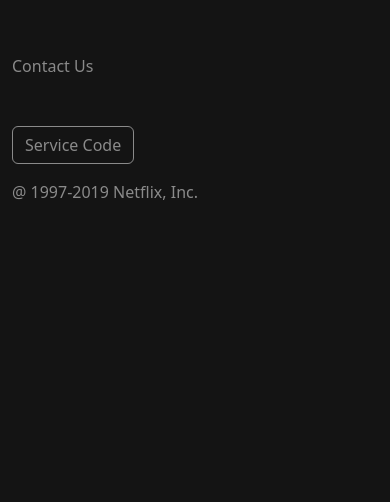
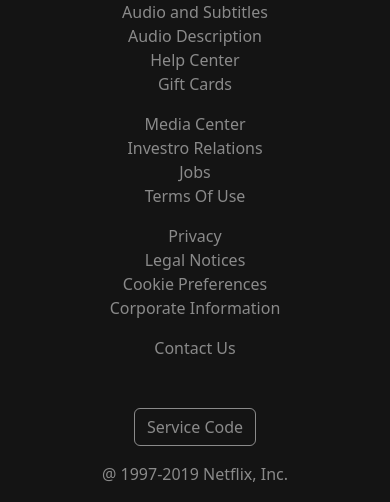
Before and after one commit to Duplo96/Netflix-clone, a plain HTML site: page index.html in a window 390 px wide. Shown: the part 1014-1516 px from the top of the page. Before the commit the page ends 1234 px from the top, so only its background shows below. Drawn offline with nearby package versions, Linux system fonts and the light colour scheme.

Commit message:
Update index.html

```diff
--- a/index.html
+++ b/index.html
@@ -441,7 +441,7 @@
       <div class="container">
         <div class="row">
           <div
-            class="col-lg-12 col-sm-12 d-sm-flex justify-content-sm-center justify-content-md-start"
+            class="col-lg-12 col-sm-12 d-sm-flex justify-content-sm-center justify-content-md-start d-flex justify-content-center"
           >
             <ion-icon
               class="fs-2 text-white-50 pe-2 cursor"
@@ -467,81 +467,81 @@
 
         <div class="row my-3">
           <div
-            class="col-lg-3 col-md-3 d-none d-md-flex text-white-50 fw-medium cursor d-sm-flex justify-content-sm-center justify-content-md-start"
+            class="col-lg-3 col-md-3 text-white-50 fw-medium cursor d-flex justify-content-sm-center justify-content-md-start justify-content-center"
           >
             Audio and Subtitles
           </div>
           <div
-            class="col-lg-3 col-md-3 d-none d-md-flex text-white-50 text-capitalize fw-medium cursor d-sm-flex justify-content-sm-center justify-content-md-start"
+            class="col-lg-3 col-md-3 text-white-50 text-capitalize fw-medium cursor justify-content-sm-center justify-content-md-start justify-content-center d-flex"
           >
             audio description
           </div>
           <div
-            class="col-lg-3 col-md-3 d-none d-md-flex text-white-50 text-capitalize fw-medium cursor d-sm-flex justify-content-sm-center justify-content-md-start"
+            class="col-lg-3 col-md-3 text-white-50 text-capitalize fw-medium cursor justify-content-sm-center justify-content-md-start justify-content-center d-flex"
           >
             help center
           </div>
           <div
-            class="col-lg-3 col-md-3 d-none d-md-flex text-white-50 text-capitalize fw-medium cursor d-sm-flex justify-content-sm-center justify-content-md-start"
+            class="col-lg-3 col-md-3 text-white-50 text-capitalize fw-medium cursor justify-content-sm-center justify-content-md-start justify-content-center d-flex"
           >
             gift cards
           </div>
         </div>
         <div class="row my-3">
           <div
-            class="col-lg-3 col-md-3 d-none d-md-flex text-white-50 text-capitalize fw-medium cursor d-sm-flex justify-content-sm-center justify-content-md-start"
+            class="col-lg-3 col-md-3 text-white-50 text-capitalize fw-medium cursor justify-content-sm-center justify-content-md-start justify-content-center d-flex"
           >
             media center
           </div>
           <div
-            class="col-lg-3 col-md-3 d-none d-md-flex text-white-50 text-capitalize fw-medium cursor d-sm-flex justify-content-sm-center justify-content-md-start"
+            class="col-lg-3 col-md-3 text-white-50 text-capitalize fw-medium cursor justify-content-sm-center justify-content-md-start justify-content-center d-flex"
             cursor
           >
             investro relations
           </div>
           <div
-            class="col-lg-3 col-md-3 d-none d-md-flex text-white-50 text-capitalize fw-medium cursor justify-content-md-start justify-content-sm-center"
+            class="col-lg-3 col-md-3 text-white-50 text-capitalize fw-medium cursor justify-content-md-start justify-content-sm-center justify-content-center d-flex"
           >
             jobs
           </div>
           <div
-            class="col-lg-3 col-md-3 d-none d-md-flex text-white-50 text-capitalize fw-medium cursor d-sm-flex justify-content-sm-center justify-content-md-start"
+            class="col-lg-3 col-md-3 text-white-50 text-capitalize fw-medium cursor justify-content-sm-center justify-content-md-start justify-content-center d-flex"
           >
             terms of use
           </div>
         </div>
         <div class="row my-3">
           <div
-            class="col-lg-3 col-md-3 d-none d-md-flex text-white-50 fw-medium cursor d-sm-flex justify-content-sm-center justify-content-md-start"
+            class="col-lg-3 col-md-3 text-white-50 fw-medium cursor justify-content-sm-center justify-content-md-start d-flex justify-content-center"
           >
             Privacy
           </div>
           <div
-            class="col-lg-3 col-md-3 d-none d-md-flex text-white-50 text-capitalize fw-medium cursor justify-content-md-start justify-content-sm-center"
+            class="col-lg-3 col-md-3 text-white-50 text-capitalize fw-medium cursor justify-content-md-start justify-content-sm-center d-flex justify-content-center"
           >
             legal notices
           </div>
           <div
-            class="col-lg-3 col-md-3 d-none d-md-flex text-white-50 text-capitalize fw-medium cursor d-sm-flex justify-content-sm-center justify-content-md-start"
+            class="col-lg-3 col-md-3 text-white-50 text-capitalize fw-medium cursor justify-content-sm-center justify-content-md-start d-flex justify-content-center"
           >
             cookie preferences
           </div>
           <div
-            class="col-lg-3 col-md-3 d-none d-md-flex text-white-50 text-capitalize fw-medium cursor d-sm-flex justify-content-sm-center justify-content-md-start text-nowrap"
+            class="col-lg-3 col-md-3 text-white-50 text-capitalize fw-medium cursor justify-content-sm-center justify-content-md-start text-nowrap justify-content-center d-flex justify-content-center"
           >
             corporate information
           </div>
         </div>
         <div class="row my-3">
           <div
-            class="col-12 text-white-50 text-capitalize fw-medium cursor d-sm-flex justify-content-sm-center justify-content-md-start"
+            class="col-12 text-white-50 text-capitalize fw-medium cursor justify-content-sm-center justify-content-md-start d-flex justify-content-center"
           >
             contact us
           </div>
         </div>
         <div class="row mt-5">
           <div
-            class="col-12 d-sm-flex justify-content-sm-center justify-content-md-start"
+            class="col-12 justify-content-sm-center justify-content-md-start d-flex justify-content-center"
           >
             <button id="transparent" class="btn text-white-50">
               Service Code
@@ -550,7 +550,7 @@
         </div>
         <div class="row my-3">
           <div
-            class="col-lg-12 text-white-50 fw-medium d-sm-flex justify-content-sm-center justify-content-md-start"
+            class="col-lg-12 text-white-50 fw-medium justify-content-sm-center justify-content-md-start d-flex justify-content-center"
           >
             @ 1997-2019 Netflix, Inc.
           </div>
```
